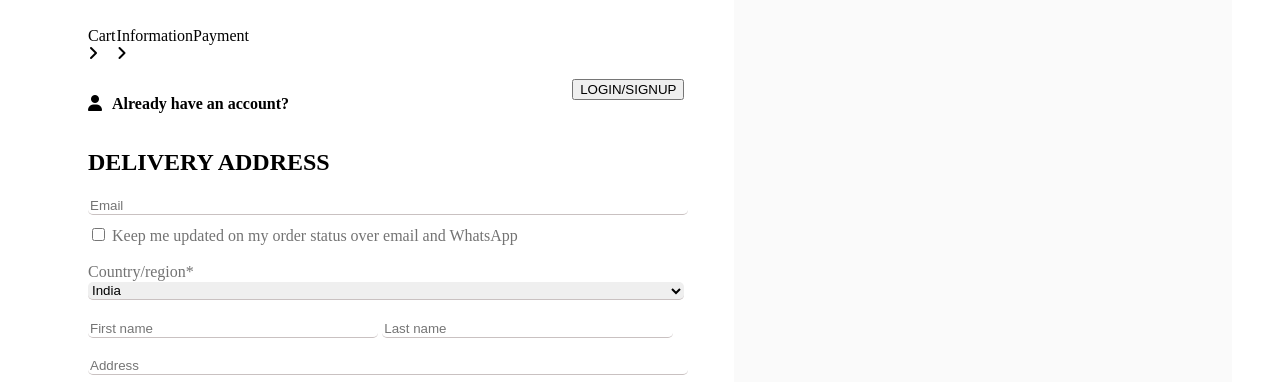
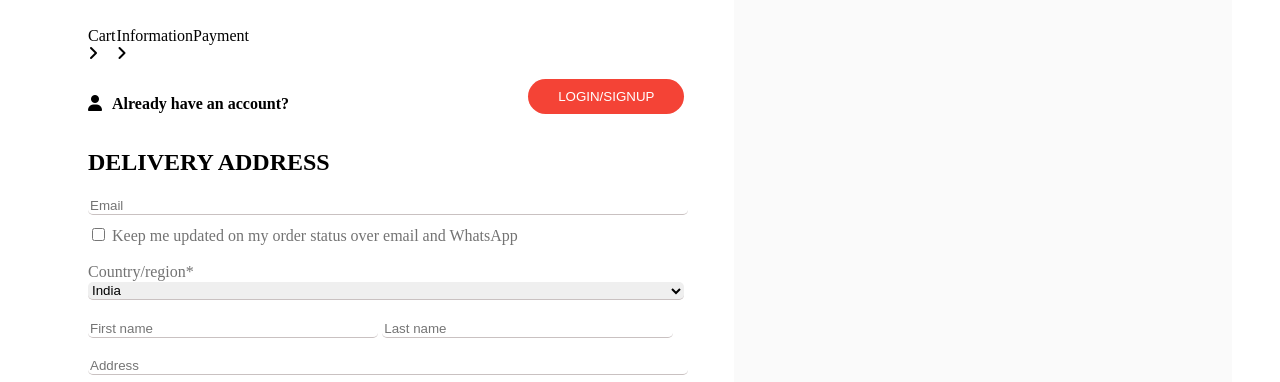
Before and after one commit to prasoon1402/BoatClone, a plain HTML site: page checkout.html in a window 1280 px wide. Shown: the part 373-755 px from the top of the page. Drawn offline with Linux system fonts and the light colour scheme.

Commit message:
Update checkout.css

```diff
--- a/styles/checkout.css
+++ b/styles/checkout.css
@@ -32,7 +32,7 @@ padding-right: 50px;
     justify-content: space-between;
     font-weight: bold;
 }
-#login_signup>button{
+#login_signup button{
     background-color: #f44336;
     border-radius: 30px;
     padding: 0 30px 0 30px;
```
